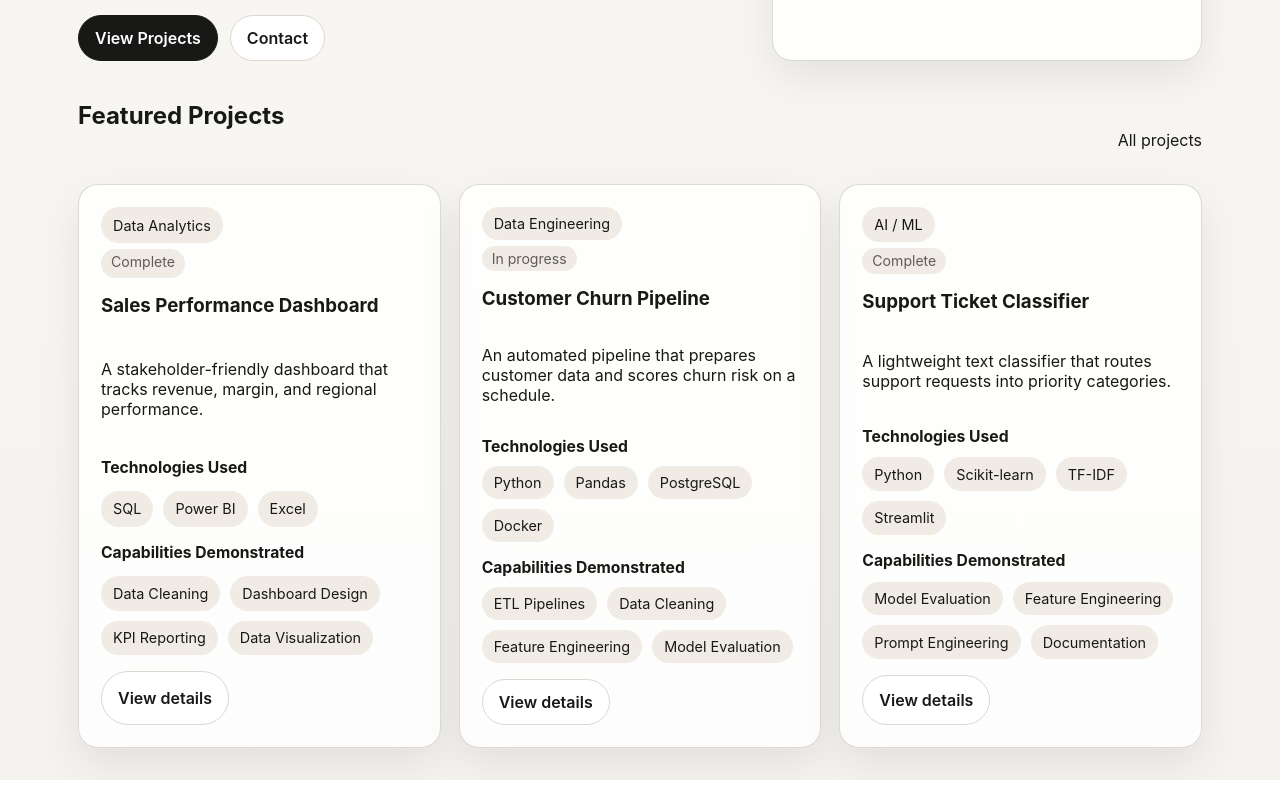
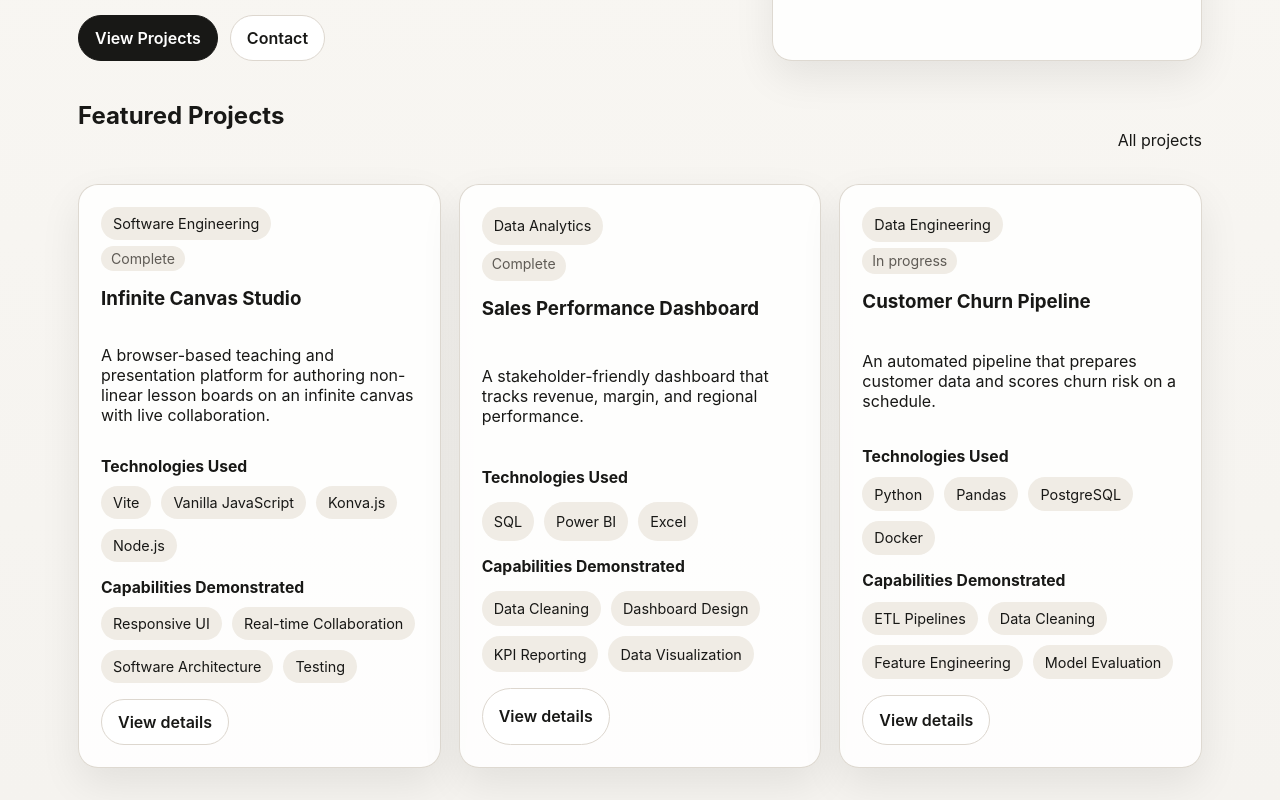
Before and after one commit to arhawk/arhawk.github.io, a React (Vite) app: page / in a window 1280 px wide. Shown: the part 610-1410 px from the top of the page. Built offline with nearby package versions, Linux system fonts and the light colour scheme.

Commit message:
add personal details & rewrite infinte canvas studio

```diff
--- a/src/App.jsx
+++ b/src/App.jsx
@@ -234,9 +234,16 @@ function ProjectDetailPage() {
 
       <div className="detail-grid">
         <article className="panel detail-main">
+          {project.projectType ? <DetailSection title="Project Type" content={project.projectType} /> : null}
+          {project.myContribution ? (
+            <DetailSection title="My Contribution" content={project.myContribution} />
+          ) : null}
           <DetailSection title="Problem" content={project.problem} />
           <DetailSection title="What I Built" content={project.whatBuilt} />
           <DetailSection title="Data & Methods" content={project.dataMethods} />
+          {project.engineeringHighlights ? (
+            <DetailSection title="Engineering Highlights" content={project.engineeringHighlights} />
+          ) : null}
           <DetailSection title="Results" content={project.results} />
           <DetailSection title="Limitations & Next Steps" content={`${project.limitations} ${project.nextSteps}`} />
           <DetailSection title="GitHub Repo / Reproducibility" content={project.reproducibility} />
@@ -314,11 +321,9 @@ function ContactPage() {
           </ul>
         </div>
         <div className="panel">
-          <h2>What to include in an enquiry</h2>
+          <h2>Opportunities I’m Open To</h2>
           <ul className="list">
-            <li>Role title and team</li>
-            <li>Project type or hiring timeline</li>
-            <li>Relevant stack, data sources, or domain context</li>
+            <li>I’m open to graduate roles, internships, and junior software/data/AI opportunities. Feel free to contact me about role opportunities, project collaborations, or technical discussions.</li>
           </ul>
         </div>
       </div>
--- a/src/data/projects.js
+++ b/src/data/projects.js
@@ -2,9 +2,9 @@ export const portfolio = {
   name: 'Zehao Liu',
   title: 'Data / AI Graduate',
   location: 'Sydney, Australia',
-  email: 'you@example.com',
-  github: 'https://github.com/your-handle',
-  linkedin: 'https://www.linkedin.com/in/your-handle/',
+  email: 'zliu5660@gmail.com',
+  github: 'https://github.com/arhawk',
+  linkedin: 'https://www.linkedin.com/in/zehao-liu-4428a7273/',
   summary:
     'I build clean, reliable data products and AI prototypes that help teams move from raw data to decisions.',
   about:
@@ -84,6 +84,7 @@ export const capabilityTaxonomy = [
       { label: 'WebSocket', aliases: ['WebSocket relay'] },
       { label: 'REST APIs' },
       { label: 'Konva.js' },
+      { label: 'Testing' },
       { label: 'Streamlit' },
       { label: 'Responsive UI' },
       { label: 'Software Architecture' }
@@ -138,6 +139,7 @@ export const technologyTaxonomy = [
       { label: 'Scikit-learn' },
       { label: 'TensorFlow / Keras', aliases: ['TensorFlow', 'Keras'] },
       { label: 'Konva.js' },
+      { label: 'Playwright' },
       { label: 'Streamlit' }
     ]
   },
@@ -216,6 +218,47 @@ const collectGroupedValues = (projects, sourceKey, taxonomy, lookup) => {
 };
 
 export const projectData = [
+  {
+    slug: 'infinite-canvas-studio',
+    title: 'Infinite Canvas Studio',
+    category: 'Software Engineering',
+    summary:
+      'A browser-based teaching and presentation platform for authoring non-linear lesson boards on an infinite canvas with live collaboration.',
+    technologies: ['Vite', 'Vanilla JavaScript', 'Konva.js', 'Node.js', 'WebSocket relay', 'Render', 'Vercel'],
+    capabilities: [
+      'Responsive UI',
+      'Real-time Collaboration',
+      'Software Architecture',
+      'Testing',
+      'Deployment',
+      'Documentation',
+      'Project Scoping',
+      'Pull Requests'
+    ],
+    demoUrl: 'https://infinite-canvas-studio.vercel.app',
+    githubUrl: 'https://github.com/arhawk/CS61-3-USYD2026',
+    backendHealthUrl: 'https://infinite-canvas-studio.onrender.com/health',
+    status: 'Complete',
+    problem:
+      'Teachers and presenters needed a browser-native workspace for building non-linear lesson boards that could mix text, media, embeds, and interactions without the friction of a full slide deck editor.',
+    whatBuilt:
+      'I built a collaborative authoring system for teaching and presentation use, with editable pages, styled text, sticky notes, images, shapes, iframes, local videos, JavaScript code runners, ranking activities, attachments, connections, and Edit / Present modes.',
+    dataMethods:
+      'The frontend uses a class-based architecture with App, ModeManager, and StageController plus plugin, tool, command, and component base classes. Save / load, undo / redo, room sharing, and export flows are handled through explicit document state and message passing.',
+    results:
+      'The app supports temporary online rooms for collaboration, separate frontend and relay deployments, and export paths for JSON, single-file HTML, and PROJ folder formats.',
+    limitations:
+      'The hosted demo is intentionally ephemeral and does not keep long-term cloud state.',
+    nextSteps:
+      'Add durable storage, richer presence indicators, and more collaborative editing controls for larger teaching sessions.',
+    reproducibility:
+      'The repository documents the frontend, the Node.js WebSocket relay, the deployment split between Vercel and Render, and the core testing approach with unit and Playwright E2E coverage.',
+    projectType: 'Collaborative course project',
+    myContribution:
+      'I contributed across product scoping, frontend implementation, collaboration workflow, documentation, and deployment.',
+    engineeringHighlights:
+      'Key engineering work included canvas pan and zoom interactions, component-based editing, mode switching between Edit and Present views, local JSON / HTML / PROJ export workflows, WebSocket room sharing, and a testable architecture for future maintainers.'
+  },
   {
     slug: 'sales-performance-dashboard',
     title: 'Sales Performance Dashboard',
@@ -312,40 +355,6 @@ export const projectData = [
       'Test transformer-based models, add active learning, and monitor drift after deployment.',
     reproducibility:
       'The repository includes preprocessing code, model training scripts, and evaluation notes.'
-  },
-  {
-    slug: 'infinite-canvas-studio',
-    title: 'Infinite Canvas Studio',
-    category: 'Software Engineering',
-    summary:
-      'A collaborative infinite canvas mind-map application built with Vite, vanilla JavaScript, Konva.js, and a WebSocket relay server.',
-    technologies: ['Vite', 'Vanilla JavaScript', 'Konva.js', 'WebSocket relay', 'Render', 'Vercel'],
-    capabilities: [
-      'Responsive UI',
-      'Real-time Collaboration',
-      'Deployment',
-      'Documentation',
-      'Project Scoping',
-      'Pull Requests'
-    ],
-    demoUrl: 'https://infinite-canvas-studio.vercel.app',
-    githubUrl: 'https://github.com/arhawk/CS61-3-USYD2026',
-    backendHealthUrl: 'https://infinite-canvas-studio.onrender.com/health',
-    status: 'Complete',
-    problem:
-      'The project needed a lightweight collaborative canvas where users could sketch ideas, structure concepts, and share state without a heavy client framework.',
-    whatBuilt:
-      'I built an infinite canvas interface with Konva.js, added a WebSocket relay for real-time collaboration, and deployed the frontend and backend separately for quick access.',
-    dataMethods:
-      'The app keeps collaboration state ephemeral, routes messages through a relay server, and avoids persisting user data for the demo deployment.',
-    results:
-      'Users can open the canvas, collaborate in real time, and verify backend availability through the health endpoint.',
-    limitations:
-      'The current demo is ephemeral and does not persist canvas state between sessions.',
-    nextSteps:
-      'Add durable storage, improve presence indicators, and extend collaboration tools for richer diagram editing.',
-    reproducibility:
-      'The repository documents the frontend, relay setup, and deployment split between Vercel and Render.'
   }
 ];
 
```
Also changed, not shown: 1 other file (tests, documents, lock files or other folders).
